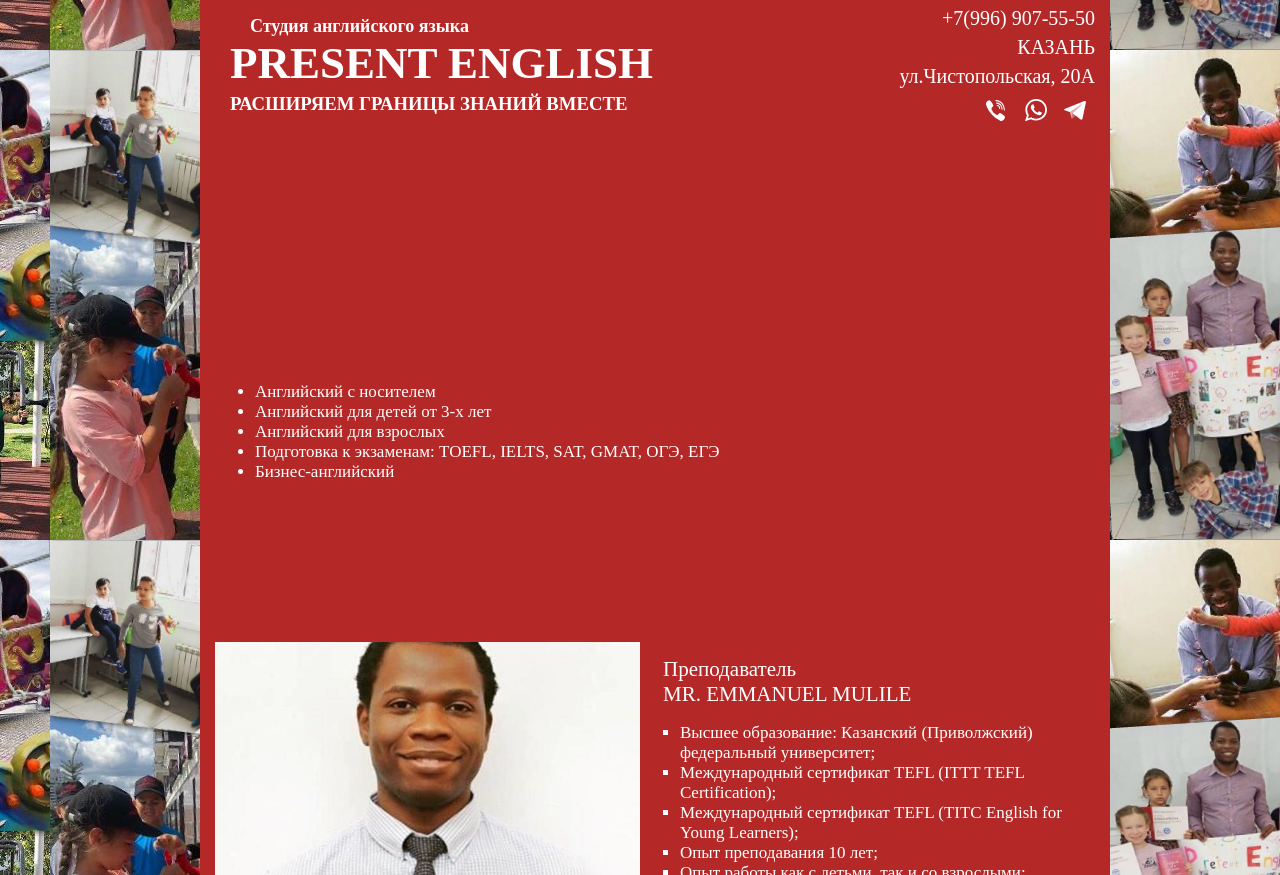
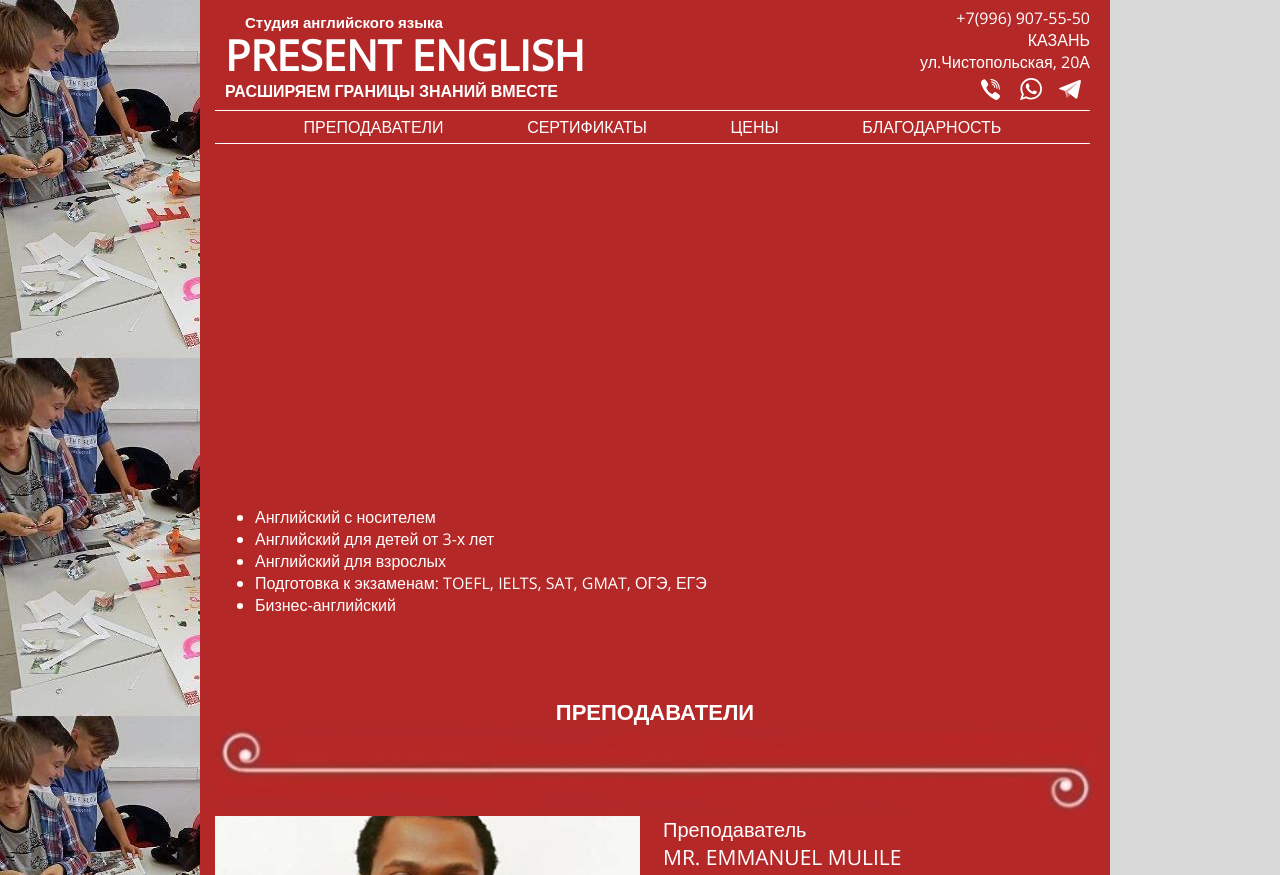
Before and after one commit to Olyakimova/presentenglish, a plain HTML site: page docs/index.html in a window 1280 px wide. Shown: the top 875 px of the page. Drawn offline with nearby package versions, Linux system fonts and the light colour scheme.

Commit message:
header, contact fixed

```diff
--- a/docs/index.html
+++ b/docs/index.html
@@ -5,6 +5,7 @@
     <meta name="viewport" content="width=device-width, initial-scale=1.0" />
     <meta http-equiv="X-UA-Compatible" content="ie=edge" />
     <title>PresentEnglish</title>
+    <link href="https://fonts.googleapis.com/css2?family=Open+Sans&display=swap" rel="stylesheet">
     <link rel="stylesheet" type="text/css" href="styles/style.css" />
     <link rel="stylesheet" type="text/css" href="styles/gallery.css" />
     <meta name="descriptions" content="English language courses" />
@@ -17,7 +18,8 @@
   <body>
     <div class="main-waper">
       <div id="content">
-        <div id="hat">
+        <div id="menu">
+         <div id="hat">
           <div class="blok-name">
           <h2>Студия английского языка</h2>
           <h1>PRESENT ENGLISH</h1>
@@ -56,7 +58,7 @@
              </div>
              <div class="t-sociallinks_item">
              <!-- WhatsApp -->
-             <a href="https://l.instagram.com/?u=https%3A%2F%2Fwa.me%2F79969075550&e=ATO8vHbxjAdNUiCmSame64k6MiKuo4zbQ5JnZ6ZNN7dM-5pqhJ5AsgEsesMixPo2ehOZPffzsXXAe41j&s=1" target="_blank">
+             <a href="https://api.whatsapp.com/send/?phone=79969075550&text&app_absent=0" target="_blank">
               <span class="at-icon-wrapper"
                 ><svg
                   xmlns="http://www.w3.org/2000/svg"
@@ -115,8 +117,16 @@
              </div>
            </div>
           </div>
+         </div>
+         <header>
+          <div><a href="#teachers">ПРЕПОДАВАТЕЛИ</a></div>
+          <div><a href="#certificates">СЕРТИФИКАТЫ</a></div>
+          <div><a href="#price">ЦЕНЫ</a></div>
+          <div><a href="#thanks">БЛАГОДАРНОСТЬ</a></div>
+         </header>
         </div>
-        <div id="list">
+        <div style="height: 490px;"></div>
+        <div id="list" style="height: 160px;">
           <ul>
             <li>Английский с носителем</li>
             <li>Английский для детей от 3-х лет</li>
@@ -126,12 +136,14 @@
           </ul>
         </div>
         <div id="teachers">
+          <div class="topic">ПРЕПОДАВАТЕЛИ</div>
+          <div class="tracery"><img src="images/tracery.jpg" /></div>
           <div id="Mulile" class="teacher">
             <div class="photo">
               <img src="images/photo_20-59-34.jpg" />
             </div>
             <div id="info">
-              <div class="info">Преподаватель</div>
+              <div class="info" style="font-size: 20px;">Преподаватель</div>
               <div class="info">MR. EMMANUEL MULILE</div>
               <ul style="list-style-type: square">
                 <li>
@@ -183,7 +195,7 @@
         <div id="price">
           <div class="topic">ЦЕНЫ</div>
           <div class="tracery"><img src="images/tracery.jpg" /></div>
-          <div class="topic"><img src="images/photo_price.jpg"></div>
+          <div><img src="images/photo_price.jpg"></div>
         </div>
         <div id="thanks">
           <div class="topic">БЛАГОДАРНОСТЬ</div>
--- a/docs/styles/gallery.css
+++ b/docs/styles/gallery.css
@@ -16,5 +16,5 @@
 }
 
 .preview img.active {
-  border: solid 5px #ff9933;
+  border: solid 5px white;
 }
--- a/docs/styles/style.css
+++ b/docs/styles/style.css
@@ -1,10 +1,11 @@
 body {
   color: white;
-  font-family: "Times New Roman", Times, serif;
+  /* font-family: "Times New Roman", Times, serif; */
+  font-family: "Open Sans", sans-serif;
   background-color: rgb(217, 217, 217);
   margin: 0;
-  background-image: url(../images/collage.jpg); /* !!!!!!!!!!!!!!!! */
-  background-position: 50px 50px;
+  background-image: url(../images/photo_2020-10-03_19-26-37.jpg);
+  background-repeat: repeat-y;
 }
 
 .main-waper {
@@ -22,18 +23,33 @@ body {
   background-color: rgb(181, 40, 40);
 }
 
+#menu {
+  position: fixed;
+  background-color: rgb(181, 40, 40);
+}
+
 #hat {
-  padding-top: 1px;
-  padding-left: 15px;
+  padding-left: 10px;
   display: flex;
   flex-direction: row;
   justify-content: space-between;
 }
 
+header {
+  width: 865px;
+  border-top: 1px solid white;
+  border-bottom: 1px solid white;
+  padding: 5px;
+  display: flex;
+  flex-direction: row;
+  justify-content: space-evenly;
+}
+
 .blok-contact {
   display: flex;
   flex-direction: column;
-  justify-content: space-evenly;
+  justify-content: center;
+  padding-top: 5px;
 }
 
 a:-webkit-any-link {
@@ -43,7 +59,7 @@ a:-webkit-any-link {
 }
 
 .contact {
-  font-size: 20px;
+  font-size: 16px;
   display: flex;
   flex-direction: row;
   justify-content: flex-end;
@@ -61,21 +77,18 @@ a:-webkit-any-link {
 }
 
 h1 {
-  font-size: 45px;
-  margin-block-start: -0.33em;
-  margin-block-end: -0.33em;
+  font-size: 42px;
+  margin-block-start: -0.45em;
+  margin-block-end: -0.45em;
 }
-
 h2 {
-  font-size: 18px;
+  font-size: 15px;
   margin-inline-start: 20px;
 }
-
-#list {
-  height: 490px;
-  font-size: 18px;
-  position: relative;
-  top: 230px;
+h3 {
+  font-size: 16px;
+  /* margin-block-start: 0.5em; */
+  margin-block-end: 0.5em;
 }
 
 .teacher {
@@ -98,12 +111,9 @@ h2 {
   padding-left: 23px;
   font-size: 21px;
 }
-#info {
-  position: relative;
-  top: 15px;
-}
+
 li {
-  font-size: 17px;
+  font-size: 16px;
 }
 
 #Hardeo {
@@ -116,8 +126,7 @@ li {
 .topic {
   font-size: 22px;
   font-weight: bold;
-  padding-bottom: 10px;
-  padding-top: 10px;
+  padding-top: 30px;
   display: flex;
   justify-content: center;
 }
@@ -126,3 +135,9 @@ li {
   height: auto;
   width: 880px;
 }
+
+/* #price img {
+  padding: 0;
+  display: flex;
+  justify-content: center;
+} */
```
Also changed, not shown: docs/images/photo_2020-10-03_19-26-37.jpg (added).
